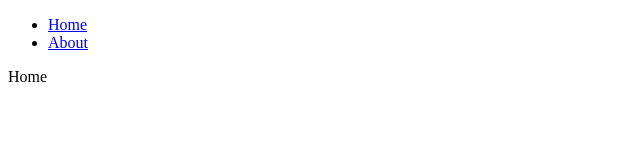
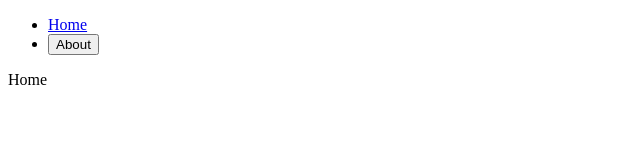
Before and after one commit to ooyuo/react-masterclass, a React (Create React App) app: page / in a window 1280 px wide. Shown: the top 160 px of the page, without its empty margins (0-640 px from the left). Built offline with nearby package versions, Linux system fonts and the light colour scheme.

Commit message:
feat: useNavigate

```diff
--- a/src/componenets/Header.tsx
+++ b/src/componenets/Header.tsx
@@ -1,7 +1,12 @@
 import React from "react";
-import { Link } from "react-router-dom";
+import { Link, useNavigate } from "react-router-dom";
 
 function Header() {
+  const navigate = useNavigate();
+  const onAboutClick = () => {
+    navigate("/about");
+  };
+
   return (
     <header>
       <ul>
@@ -9,7 +14,7 @@
           <Link to={"/"}>Home</Link>
         </li>
         <li>
-          <Link to={"/about"}>About</Link>
+          <button onClick={onAboutClick}>About</button>
         </li>
       </ul>
     </header>
```
